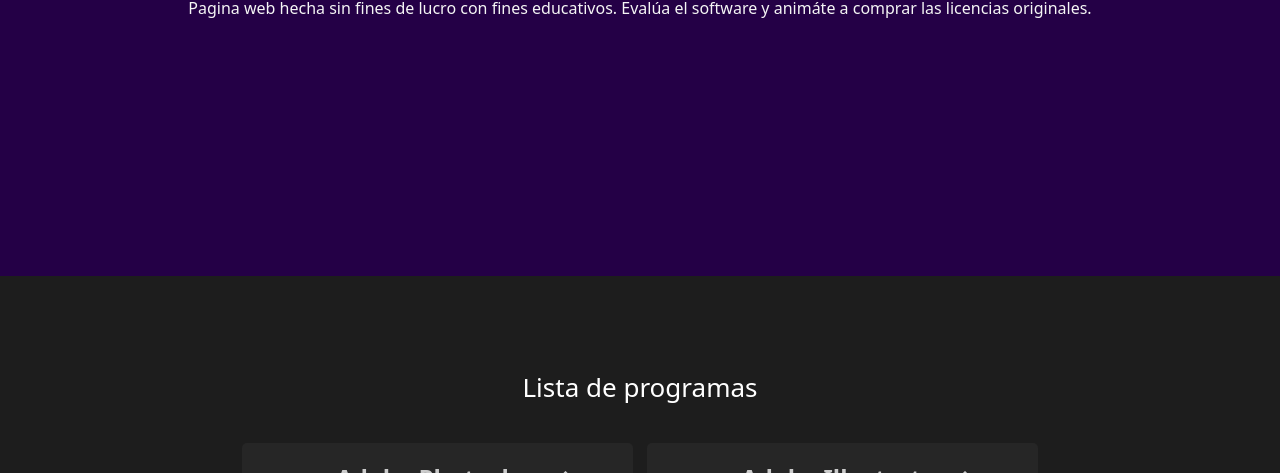
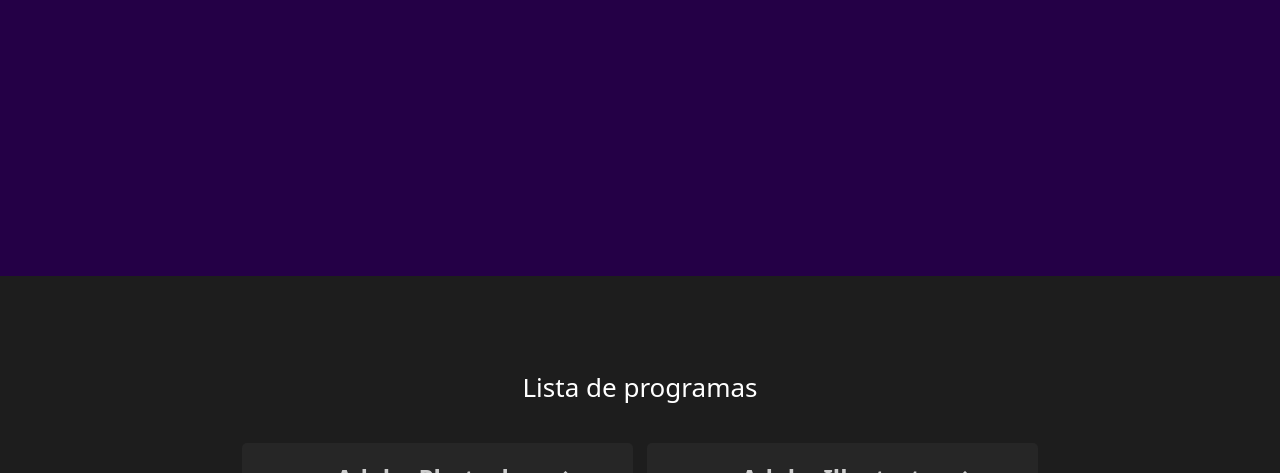
Before and after one commit to Minesound/outer_links, an Astro site: page / in a window 1280 px wide. Shown: the part 524-997 px from the top of the page. Built offline with nearby package versions, Linux system fonts and the light colour scheme; Astro itself is replaced by a stand-in of ours.

Commit message:
chore: remove paragraph in hero

```diff
--- a/src/components/Hero.astro
+++ b/src/components/Hero.astro
@@ -1,6 +1,5 @@
 <section id="Inicio">
   <h1>¡Los mejores programas completamente <strong>gratis y libre de virus</strong>!</h1>
-  <p>Pagina web hecha sin fines de lucro con fines educativos. Evalúa el software y animáte a comprar las licencias originales.</p>
 </section>
 
 <style>
@@ -23,12 +22,6 @@
     text-align: center;
   }
 
-  p {
-    color: #f5f5f5;
-    max-width: 90%;
-    word-wrap: break-word;
-  }
-
   @media (max-width: 768px) {
     p {
       font-size: 1.4rem;
```
